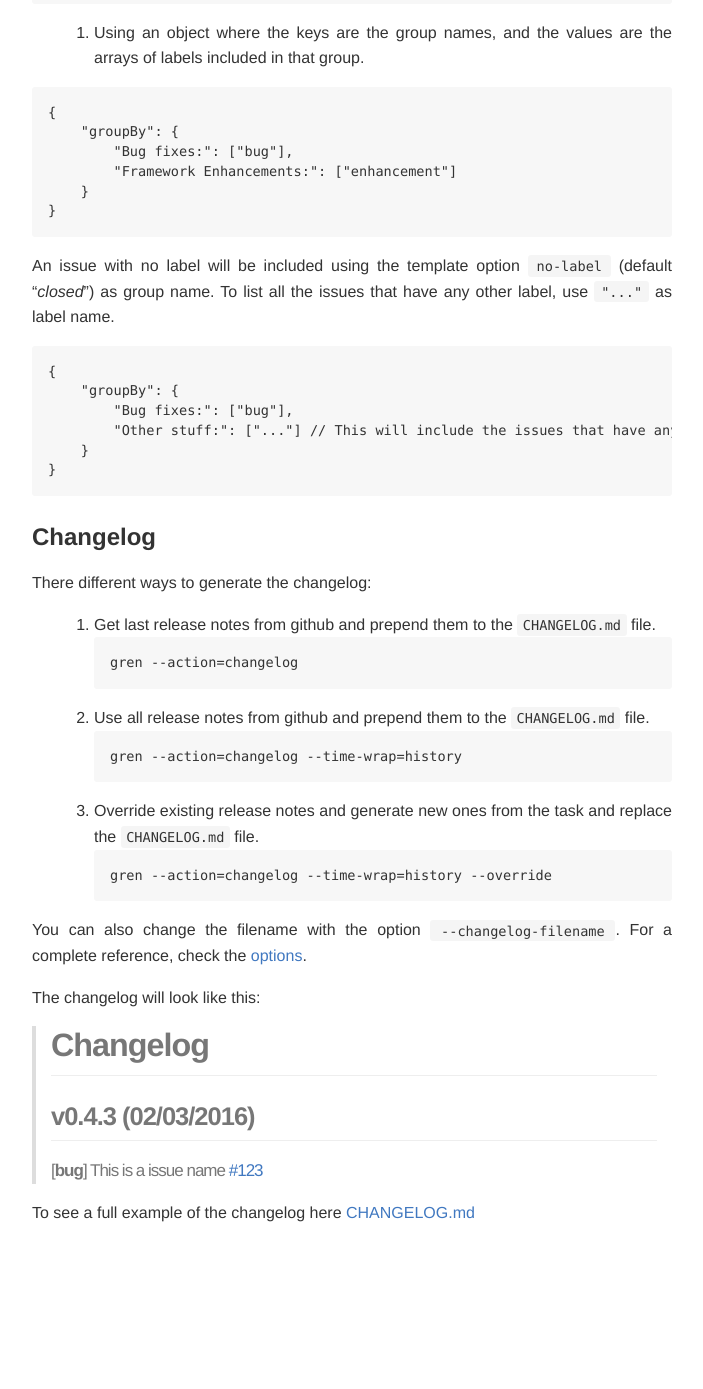
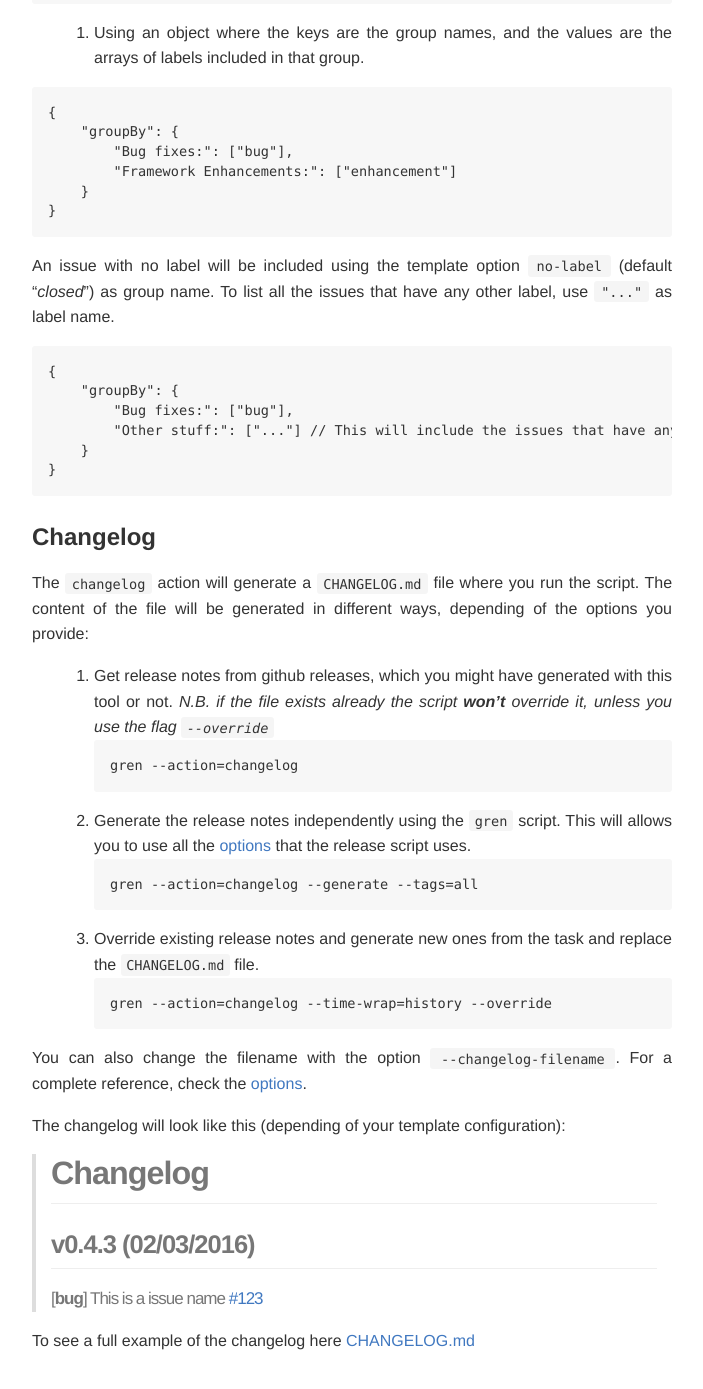
Before and after one commit to github-tools/github-release-notes, a Jekyll site: the page built from docs/examples.md, in a window 1280 px wide and 1400 px high, scrolled down 2536 px. Shown: the top 1389 px of the window, without its empty margins (288-991 px from the left). Built offline with Jekyll 4.4.1, drawn with Linux system fonts in a browser that asks for light colours; nearby versions of some CDN libraries; before the commit the page ends 3808 px from its top, so only the background shows below that.

Commit message:
Update documentation for the changelog function

````diff
--- a/docs/examples.md
+++ b/docs/examples.md
@@ -88,7 +88,7 @@ You can group the issues in the release notes. So far the only way to group them
 An issue with no label will be included using the template option `no-label` (default "_closed_") as group name.
 To list all the issues that have any other label, use `"..."` as label name.
 
-```json
+```javascript
 {
     "groupBy": {
         "Bug fixes:": ["bug"],
@@ -99,15 +99,15 @@ To list all the issues that have any other label, use `"..."` as label name.
 
 ### Changelog
 
-There different ways to generate the changelog:
+The `changelog` action will generate a `CHANGELOG.md` file where you run the script. The content of the file will be generated in different ways, depending of the options you provide:
 
-1. Get last release notes from github and prepend them to the `CHANGELOG.md` file.
+1. Get release notes from github releases, which you might have generated with this tool or not. _N.B. if the file exists already the script **won't** override it, unless you use the flag `--override`_
 ```shell
 gren --action=changelog
 ```
-2. Use all release notes from github and prepend them to the `CHANGELOG.md` file.
+2. Generate the release notes independently using the `gren` script. This will allows you to use all the [options]({{ "options#global-options" | relative_url }}) that the release script uses.
 ```shell
-gren --action=changelog --time-wrap=history
+gren --action=changelog --generate --tags=all
 ```
 3. Override existing release notes and generate new ones from the task and replace the `CHANGELOG.md` file.
 ```shell
@@ -116,7 +116,7 @@ gren --action=changelog --time-wrap=history --override
 
 You can also change the filename with the option `--changelog-filename`. For a complete reference, check the [options]({{ "options#changelog-options" | relative_url }}).
 
-The changelog will look like this:
+The changelog will look like this (depending of your template configuration):
 
 > # Changelog
 ##  v0.4.3 (02/03/2016)
````
Also changed, not shown: docs/options.md (+9 -6 lines).
